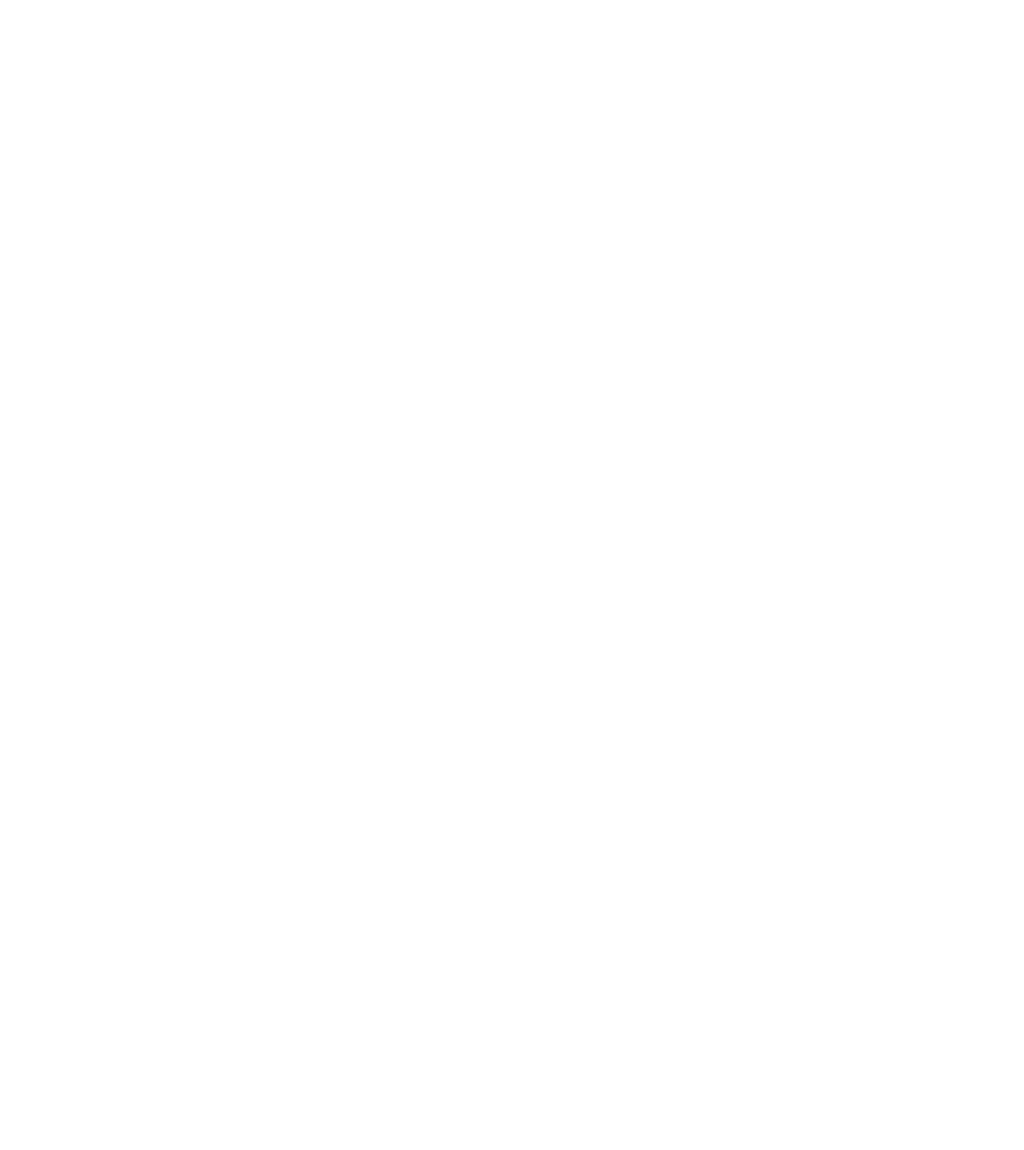
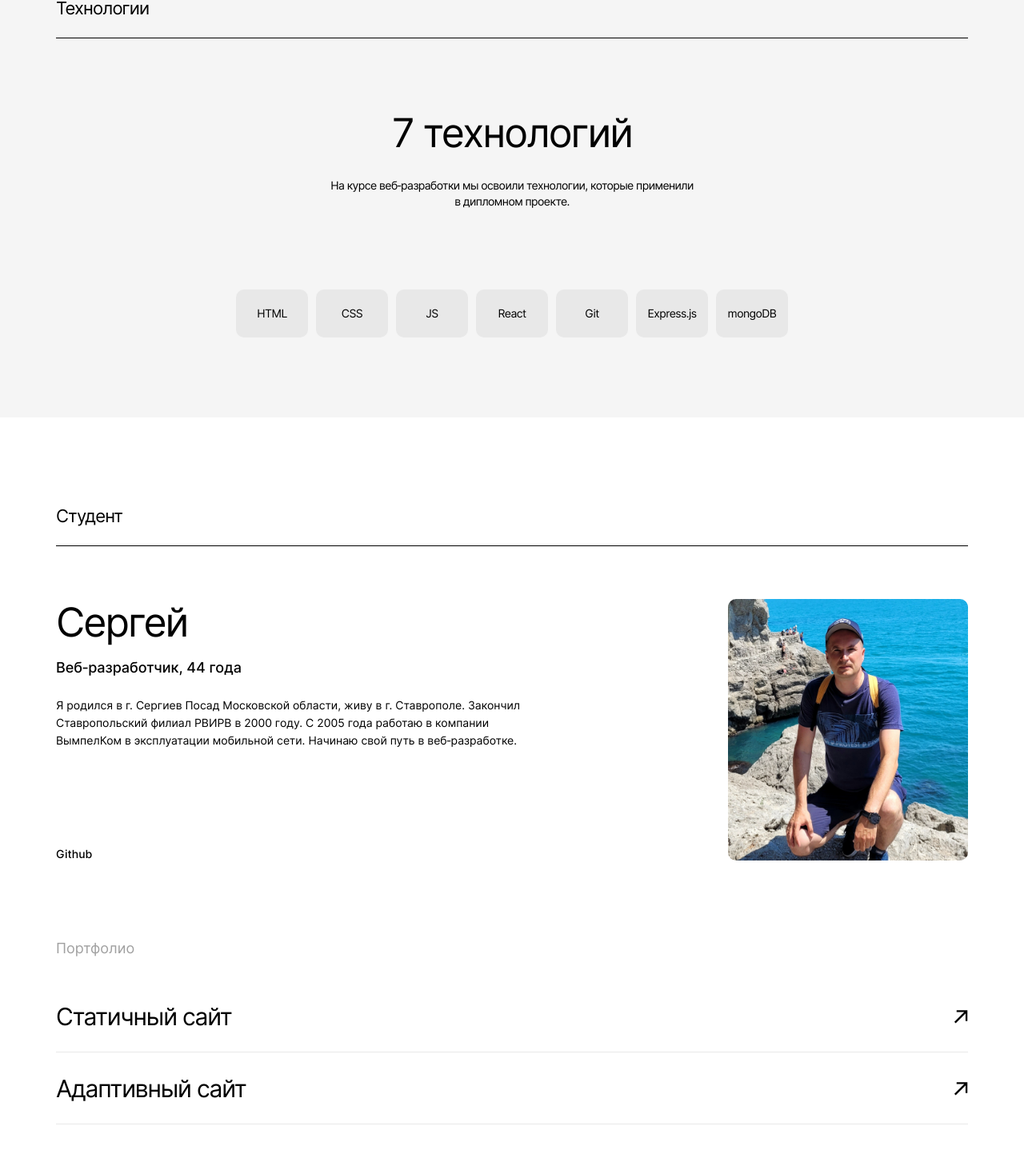
Before and after one commit to Sergey-Stav/movies-explorer-frontend, a React (Create React App) app: page / in a window 1280 px wide. Shown: the part 1277-2715 px from the top of the page at 80% size. Before the commit the page ends 1174 px from the top, so only its background shows below. Built offline with nearby package versions, Linux system fonts and the light colour scheme.

Commit message:
add Techs, AboutMe, Portfolio

```diff
--- a/src/components/AboutMe/AboutMe.css
+++ b/src/components/AboutMe/AboutMe.css
@@ -0,0 +1,60 @@
+.about-me {
+    padding: 110px 70px 100px 70px;
+}
+
+.about-me__heading {
+    margin-bottom: 66px;
+}
+
+.about-me__description {
+    display: flex;
+    justify-content: space-between;
+}
+
+.about-me__description-title {
+    font-style: normal;
+    font-weight: normal;
+    font-size: 50px;
+    line-height: 58px;
+    letter-spacing: -0.04em;
+    margin: 0 0 18px;
+}
+
+.about-me__description-subtitle {
+    font-style: normal;
+    font-weight: 500;
+    font-size: 18px;
+    line-height: 20px;
+    margin: 0 0 26px;
+}
+
+.about-me__description-paragraph {
+    font-style: normal;
+    font-weight: normal;
+    font-size: 14px;
+    line-height: 22px;
+    margin: 0 0 99px;
+    max-width: 600px;
+    min-height: 88px;
+}
+
+.about-me__description-link {
+    text-decoration: none;
+    font-style: normal;
+    font-weight: 500;
+    font-size: 14px;
+    line-height: 17px;
+    color: #000000;
+    margin-right: 20px;
+    transition: opacity 0.3s;
+}
+
+.about-me__description-link:hover {
+    opacity: 0.7;
+}
+
+.about-me__description-photo {
+    border-radius: 10px;
+    width: 300px;
+    height: 327px;
+}
--- a/src/components/AboutMe/AboutMe.js
+++ b/src/components/AboutMe/AboutMe.js
@@ -0,0 +1,25 @@
+import student__photo from '../../images/student_photo.jpg';
+import "./AboutMe.css";
+
+function AboutMe() {
+  return (
+    <section className="about-me">
+      <h2 className="about-me__heading section__heading">Студент</h2>
+      <div className="about-me__description">
+              <div className="about-me__description-text">
+                  <h3 className="about-me__description-title">Сергей</h3>
+            <p className="about-me__description-subtitle">Веб&#8209;разработчик, 44 года</p>
+            <p className="about-me__description-paragraph">Я родился в г. Сергиев Посад Московской области, живу в г. Ставрополе. Закончил Ставропольский филиал РВИРВ в 2000 году.
+                                                                   С 2005 года работаю в компании ВымпелКом в эксплуатации мобильной сети. Начинаю свой путь в веб&#8209;разработке.
+                                                                   </p>
+
+            <a href="https://github.com/Sergey-Stav/" target="_blank" rel="noreferrer" className="about-me__description-link">Github</a>
+
+        </div>
+        <img src={student__photo} alt="Сергей" className="about-me__description-photo"/>
+      </div>
+    </section>
+  );
+}
+
+export default AboutMe;
--- a/src/components/Main/Main.js
+++ b/src/components/Main/Main.js
@@ -1,9 +1,9 @@
 import Header from "../Header/Header";
 import Promo from "../Promo/Promo";
 import AboutProject from "../AboutProject/AboutProject";
-// import Techs from "../Techs/Techs";
-// import AboutMe from "../AboutMe/AboutMe";
-// import Portfolio from "../Portfolio/Portfolio";
+import Techs from "../Techs/Techs";
+import AboutMe from "../AboutMe/AboutMe";
+import Portfolio from "../Portfolio/Portfolio";
 // import Footer from "../Footer/Footer";
 
 
@@ -13,10 +13,10 @@ function Main(props) {
       <Header />
       <Promo />
       <AboutProject />
-      {/* <Techs />
+      <Techs />
       <AboutMe />
       <Portfolio />
-      <Footer /> */}
+      {/* <Footer /> */}
     </>
   );
 }
--- a/src/components/Portfolio/Portfolio.css
+++ b/src/components/Portfolio/Portfolio.css
@@ -0,0 +1,52 @@
+.portfolio {
+    width: calc(100% - 70px*2);
+    margin: auto;
+    padding-bottom: 125px;
+}
+
+.portfolio__heading {
+    font-style: normal;
+    font-weight: normal;
+    font-size: 18px;
+    line-height: 20px;
+    color: #A0A0A0;
+    margin: 0 0 50px 0;
+}
+
+.portfolio__links {
+    margin: 0;
+    padding: 0;
+    list-style: none;
+
+}
+
+.portfolio__links-item {
+    width: 100%;
+}
+
+.portfolio__links-item:not(:last-child) {
+    margin-bottom: 20px;
+    padding-bottom: 19px;
+    border-bottom: 1px solid #E8E8E8;
+
+}
+
+.portfolio__link {
+    background: url("../../images/link_arrow.svg") right no-repeat;
+    width: 100%;
+    font-style: normal;
+    font-weight: normal;
+    font-size: 30px;
+    line-height: 50px;
+    letter-spacing: -0.04em;
+    text-decoration: none;
+    color: #000000;
+    display: flex;
+    justify-content: space-between;
+    transition: background-position-y 0.3s, opacity 0.6s;
+}
+
+.portfolio__link:hover {
+    background-position-y: 35%;
+    opacity: 0.6;
+}
--- a/src/components/Portfolio/Portfolio.js
+++ b/src/components/Portfolio/Portfolio.js
@@ -0,0 +1,22 @@
+import './Portfolio.css';
+
+function Portfolio() {
+    return (
+        <section className="portfolio">
+            <h4 className="portfolio__heading">Портфолио</h4>
+            <ul className="portfolio__links">
+                <li className="portfolio__links-item">
+                    <a href="https://sergey-stav.github.io/how-to-learn/" target="_blank" rel="noreferrer" className="portfolio__link">Статичный сайт</a>
+                </li>
+                <li className="portfolio__links-item">
+                    <a href="https://sergey-stav.github.io/russian-travel/" target="_blank" rel="noreferrer" className="portfolio__link">Адаптивный сайт</a>
+                </li>
+                <li className="portfolio__links-item">
+                    <a href="https://mestos.students.nomoredomains.sbs/" target="_blank" rel="noreferrer" className="portfolio__link">Одностраничное приложение</a>
+                </li>
+            </ul>
+        </section>
+    )
+}
+
+export default Portfolio;
--- a/src/components/Techs/Techs.css
+++ b/src/components/Techs/Techs.css
@@ -0,0 +1,61 @@
+.techs {
+    padding: 100px 70px;
+    background-color: #F5F5F5;
+}
+
+.techs__heading {
+    margin-bottom: 90px;
+}
+
+.techs__description {
+   display: flex;
+   flex-direction: column;
+   align-items: center;
+}
+.techs__description-heading {
+    margin: 0;
+    padding: 0;
+    font-style: normal;
+    font-weight: normal;
+    font-size: 50px;
+    font-weight: 58px;
+    letter-spacing: -0.04em;
+}
+
+.techs__description-about {
+    margin: 26px 0 100px;
+    padding: 0;
+    font-style: normal;
+    font-weight: normal;
+    font-size: 14px;
+    line-height: 20px;
+    letter-spacing: -0.04em;
+    max-width: 460px;
+    text-align: center;
+}
+
+.techs__list {
+    display: grid;
+    grid-template-columns: repeat(7, auto);
+    grid-column-gap: 10px;
+    list-style: none;
+    padding: 0;
+    width: calc(100% - 225px*2);
+    margin: auto;
+    justify-content: center;
+}
+
+.techs__list-item {
+    width: 90px;
+    height: 60px;
+    background: #E8E8E8;
+    border-radius: 10px;
+    font-style: normal;
+    font-weight: normal;
+    font-size: 14px;
+    line-height: 17px;
+    letter-spacing: -0.04em;
+    display: flex;
+    justify-content: center;
+    align-items: center;
+}
--- a/src/components/Techs/Techs.js
+++ b/src/components/Techs/Techs.js
@@ -0,0 +1,27 @@
+import "./Techs.css";
+
+function Techs() {
+  return (
+    <section className="techs">
+      <h2 className="techs__heading section__heading">Технологии</h2>
+      <div className="techs__description">
+        <h3 className="techs__description-heading">7 технологий</h3>
+        <p className="techs__description-about">
+          На курсе веб&#8209;разработки мы освоили технологии, которые применили
+          в дипломном проекте.
+        </p>
+        <ul className="techs__list">
+          <li className="techs__list-item">HTML</li>
+          <li className="techs__list-item">CSS</li>
+          <li className="techs__list-item">JS</li>
+          <li className="techs__list-item">React</li>
+          <li className="techs__list-item">Git</li>
+          <li className="techs__list-item">Express.js</li>
+          <li className="techs__list-item">mongoDB</li>
+        </ul>
+      </div>
+    </section>
+  );
+}
+
+export default Techs;
```
Also changed, not shown: src/images/student_photo.jpg (added).
